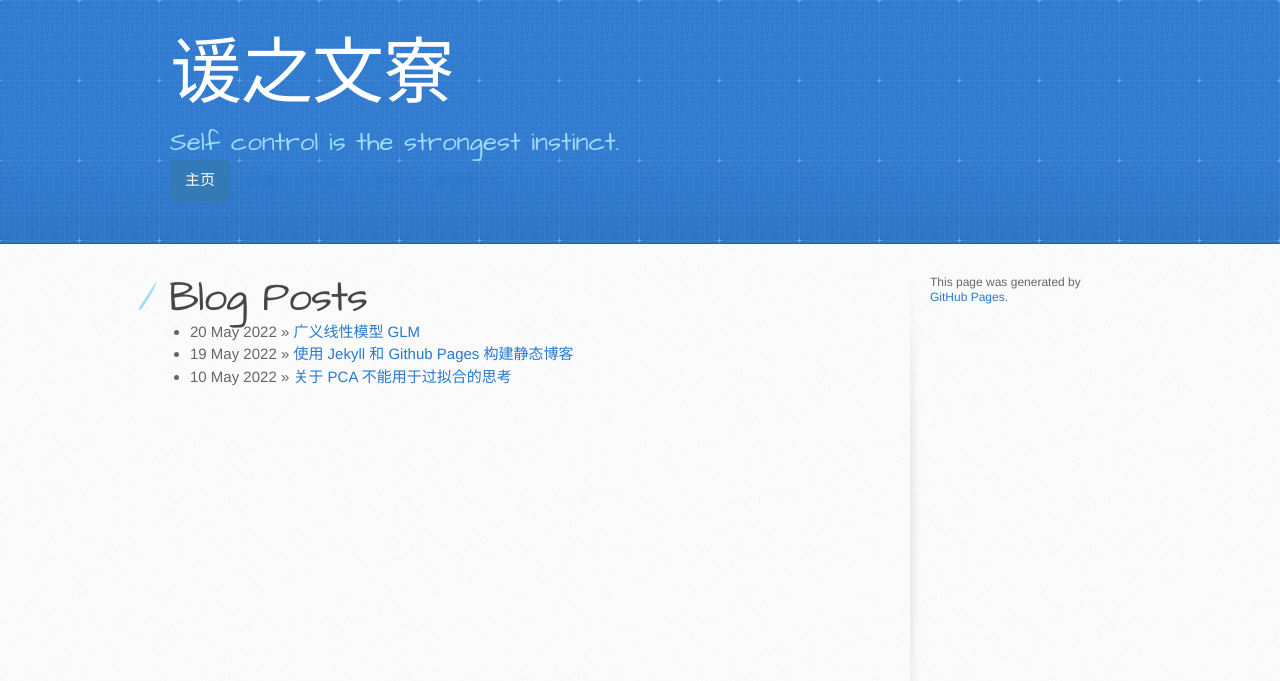
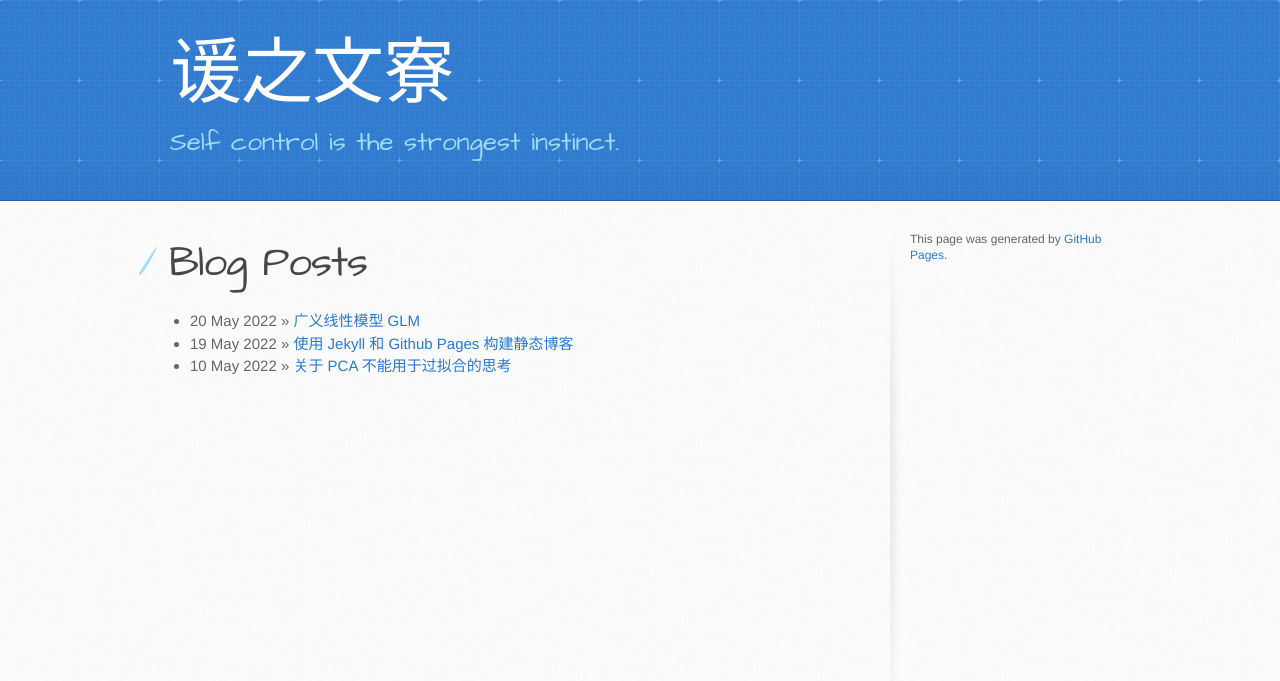
Before and after one commit to yangxuanzhi/yangxuanzhi.github.io, a Jekyll site: the page built from docs/index.html, in a window 1280 px wide. Shown: the top 681 px of the page. Built offline with Jekyll 4.4.1, drawn with Linux system fonts in a browser that asks for light colours.

Commit message:
去掉导航栏

```diff
--- a/docs/_layouts/default.html
+++ b/docs/_layouts/default.html
@@ -5,7 +5,6 @@
     <meta http-equiv="X-UA-Compatible" content="chrome=1">
     <meta name="viewport" content="width=device-width, initial-scale=1, maximum-scale=1">
     <link href='https://fonts.googleapis.com/css?family=Architects+Daughter' rel='stylesheet' type='text/css'>
-    <link href="https://cdn.staticfile.org/twitter-bootstrap/3.3.7/css/bootstrap.min.css" rel="stylesheet">
     <link rel="stylesheet" type="text/css" href="{{ site.baseurl }}/stylesheets/stylesheet.css" media="screen" />
     <link rel="stylesheet" type="text/css" href="{{ site.baseurl }}/stylesheets/pygment_trac.css" media="screen" />
     <link rel="stylesheet" type="text/css" href="{{ site.baseurl }}/stylesheets/print.css" media="print" />
@@ -31,15 +30,6 @@
         <h1 onclick='location.href="{{ site.baseurl }}"' style=" cursor:pointer;"> {{ site.title }} </h1>
         <h2> {{ site.description }}</h2>
       </div>
-      <div class="inner">
-        <ul class="nav nav-pills">
-          <li class="active"><a href="#">主页</a></li>
-          <li><a href="#">分类</a></li>
-          <li><a href="#">标签</a></li>
-          <li><a href="#">关于</a></li>
-          <li><a href="#">留言板</a></li>
-        </ul>
-      </div>
     </header>
 
     <div id="content-wrapper">
```
